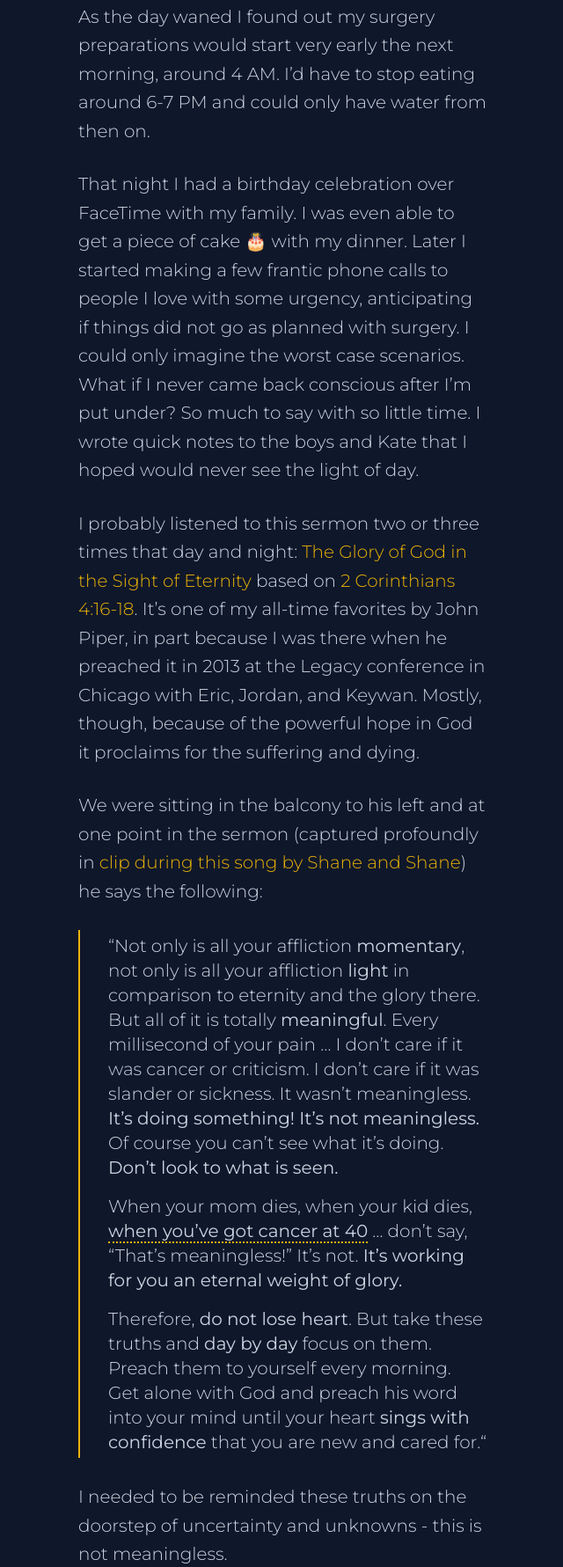
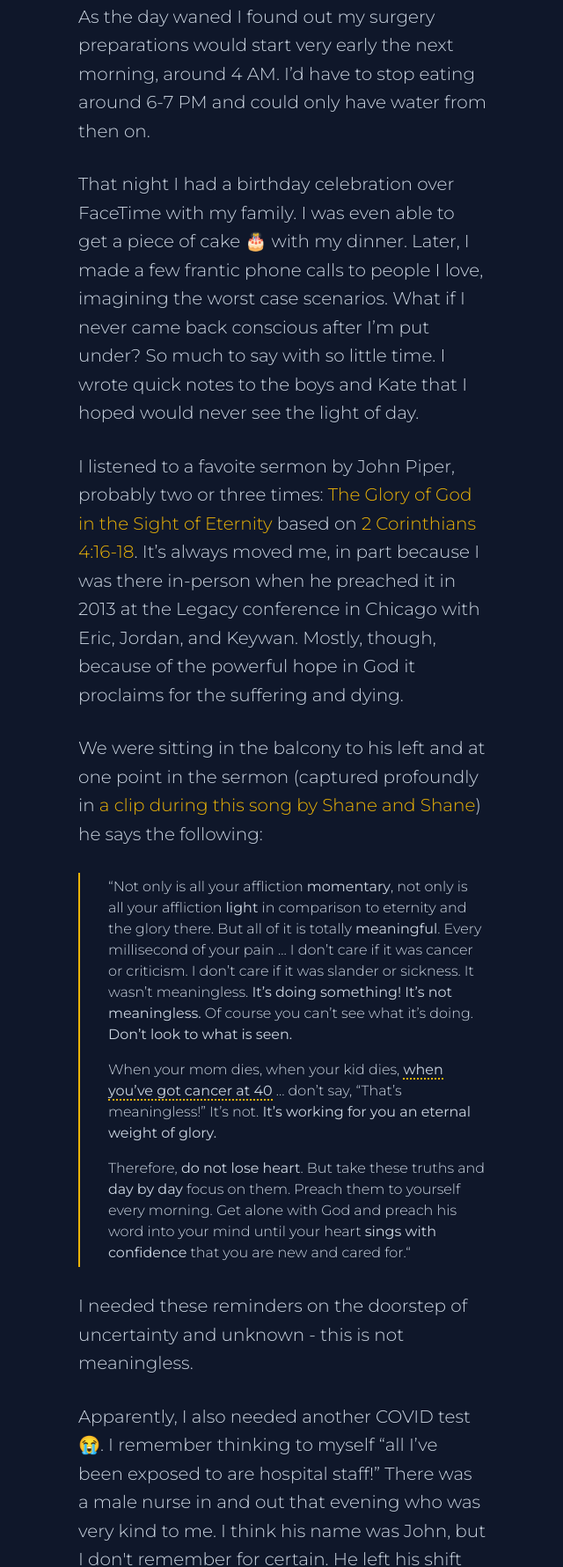
Before and after one commit to timalbert/livefortheline, a plain HTML site: page waiting.html in a window 1280 px wide. Shown: the part 1019-2800 px from the top of the page at 88% size, without its empty margins (319-959 px from the left). Drawn offline with nearby package versions, Linux system fonts and the light colour scheme.

Commit message:
More copy edits

```diff
--- a/waiting.html
+++ b/waiting.html
@@ -39,17 +39,17 @@
 
           <p class="mt-7">The puzzle is starting to come together. My surgery is officially scheduled for tomorrow, 2/10/21, my 35th birthday. It was bittersweet as nurses and doctors started to realize that I was having surgery on my birthday. I was met with awkward “happy birthdays” and an overload of information on how craniotomies work. I can’t remember my responses, but it probably ranged from silence to a sarcastic “thanks”.</p>
 
-          <p class="mt-7">I sat around most of the day waiting with a few tests sprinkled in. Most memorable was a cognitive exam where you’re tested with brain-teasing puzzles and memory games. I remember thinking, I’ve never been good at things like this, who can easily remember 7-10 random words and then repeat them back? They were tedious and frustrating at first, but ended up being a good distraction.</p>
+          <p class="mt-7">I sat around most of the day waiting with a few tests sprinkled in. Most memorable was a cognitive exam where I was tested with brain-teasing puzzles and memory games. I remember thinking, I’ve never been good at things like this. Who can easily remember 7-10 random words and then repeat them back? They were tedious and frustrating at first, but ended up being a good distraction.</p>
 
           <p class="mt-7">As the day waned I found out my surgery preparations would start very early the next morning, around 4 AM. I’d have to stop eating around 6-7 PM and could only have water from then on.</p>
 
-          <p class="mt-7">That night I had a birthday celebration over FaceTime with my family. I  was even able to get a piece of cake 🎂 with my dinner. Later I started making a few frantic phone calls to people I love with some urgency, anticipating if things did not go as planned with surgery. I could only imagine the worst case scenarios. What if I never came back conscious after I’m put under? So much to say with so little time. I wrote quick notes to the boys and Kate that I hoped would never see the light of day.</p>
+          <p class="mt-7">That night I had a birthday celebration over FaceTime with my family. I  was even able to get a piece of cake 🎂 with my dinner. Later, I made a few frantic phone calls to people I love, imagining the worst case scenarios. What if I never came back conscious after I’m put under? So much to say with so little time. I wrote quick notes to the boys and Kate that I hoped would never see the light of day.</p>
 
-          <p class="mt-7">I probably listened to this sermon two or three times that day and night: <a class="text-yellow-500" href="https://www.desiringgod.org/messages/the-glory-of-god-in-the-sight-of-eternity">The Glory of God in the Sight of Eternity</a> based on <a class="text-yellow-500" href="https://www.biblegateway.com/passage/?search=2%20Corinthians%204%3A16-18&amp;version=ESV">2 Corinthians 4:16-18</a>. It’s one of my all-time favorites by John Piper, in part because I was there when he preached it in 2013 at the Legacy conference in Chicago with Eric, Jordan, and Keywan. Mostly, though, because of the powerful hope in God it proclaims for the suffering and dying.</p>
+          <p class="mt-7">I listened to a favoite sermon by John Piper, probably two or three times: <a class="text-yellow-500" href="https://www.desiringgod.org/messages/the-glory-of-god-in-the-sight-of-eternity">The Glory of God in the Sight of Eternity</a> based on <a class="text-yellow-500" href="https://www.biblegateway.com/passage/?search=2%20Corinthians%204%3A16-18&amp;version=ESV">2 Corinthians 4:16-18</a>. It’s always moved me, in part because I was there in-person when he preached it in 2013 at the Legacy conference in Chicago with Eric, Jordan, and Keywan. Mostly, though, because of the powerful hope in God it proclaims for the suffering and dying.</p>
 
-          <p class="mt-7">We were sitting in the balcony to his left and at one point in the sermon (captured profoundly in <a class="text-yellow-500" href="https://youtu.be/qyUPz6_TciY?t=203">clip during this song by Shane and Shane</a>) he says the following:</p>
+          <p class="mt-7">We were sitting in the balcony to his left and at one point in the sermon (captured profoundly in <a class="text-yellow-500" href="https://youtu.be/qyUPz6_TciY?t=203">a clip during this song by Shane and Shane</a>) he says the following:</p>
 
-              <blockquote class="mt-7 ml-0 py-1 pl-8 text-xl border border-0 border-l-2 border-yellow-500">
+              <blockquote class="mt-7 ml-0 py-1 pl-8 text-base border border-0 border-l-2 border-yellow-500">
                 <p>“Not only is all your affliction <b>momentary</b>, not only is all your affliction <b>light</b> in comparison to eternity and the glory there. But all of it is totally <b>meaningful</b>. Every millisecond of your pain … I don’t care if it was cancer or criticism. I don’t care if it was slander or sickness. It wasn’t meaningless. <b>It’s doing something! It’s not meaningless.</b> Of course you can’t see what it’s doing. <b>Don’t look to what is seen.</b></p>
 
                 <p class="mt-4">When your mom dies, when your kid dies, <b class="border-b-2 border-dotted border-yellow-500">when you’ve got cancer at 40</b> … don’t say, “That’s meaningless!” It’s not. <b>It’s working for you an eternal weight of glory.</b></p>
@@ -57,9 +57,9 @@
                 <p class="mt-4">Therefore, <b>do not lose heart</b>. But take these truths and <b>day by day</b> focus on them. Preach them to yourself every morning. Get alone with God and preach his word into your mind until your heart <b>sings with confidence</b> that you are new and cared for.“</p>
               </blockquote>
 
-          <p class="mt-7">I needed to be reminded these truths on the doorstep of uncertainty and unknowns - this is not meaningless.</p>
+          <p class="mt-7">I needed these reminders on the doorstep of uncertainty and unknown - this is not meaningless.</p>
 
-          <p class="mt-7">Apparently, I also needed another COVID test 😭. I remember thinking to myself “all I’ve been exposed to are hospital staff!” There was a male nurse in and out that evening who was very kind to me. I think his name was John, but I don't remember for certain. He left his shift that night and reassured me “you’ve got this.”</p>
+          <p class="mt-7">Apparently, I also needed another COVID test 😭. I remember thinking to myself “all I’ve been exposed to are hospital staff!” There was a male nurse in and out that evening who was very kind to me. I think his name was John, but I don't remember for certain. He left his shift that night and reassured me, “you’ve got this.”</p>
 
           <p class="mt-7">Overall, I went to sleep feeling at peace, prepared and buoyed by the Lord to face what comes in the morning.</p>
 
```
Also changed, not shown: surgery-intercession.html (+4 -4 lines).
